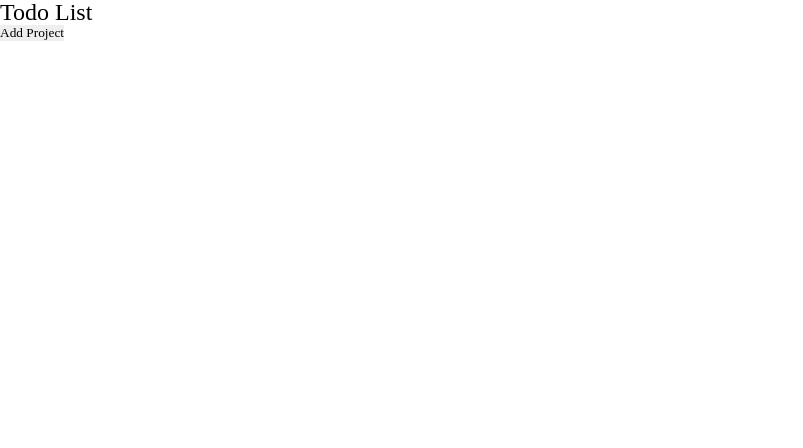
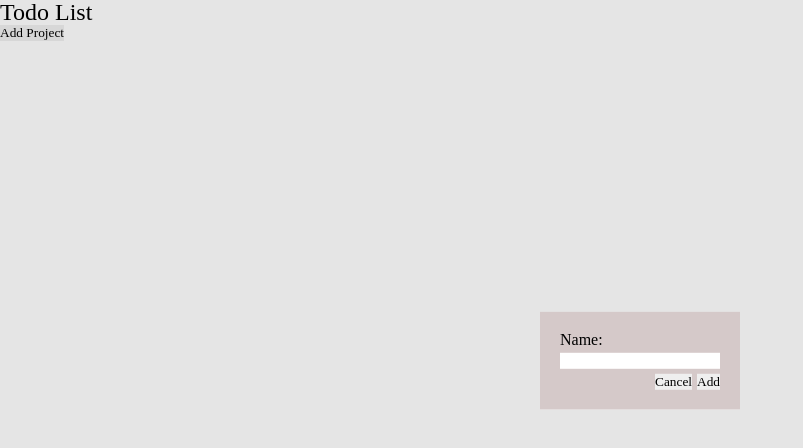
Before and after one commit to david-tseluiko/todo-list, a website built with webpack: page src/template.html in a window 1280 px wide. Both pictures are taken after a click on the button "Add Project". Shown: the whole page, without its empty margins (0-803 px from the left). Built offline with nearby package versions, Linux system fonts and the light colour scheme.

Commit message:
Will make it possible to add new projects

```diff
--- /dev/null
+++ b/src/addProject.js
@@ -0,0 +1,70 @@
+export default function appendNewProject() {
+    const modal = document.querySelector("#projectDialog");
+
+    const cancelButton = document.querySelector(".cancel");
+    const addButton = document.querySelector(".add");
+
+    modal.showModal();
+
+    cancelButton.addEventListener("click", closeModal);
+    addButton.addEventListener("click", addProject);
+}
+
+function closeModal() {
+    const modal = document.querySelector("#projectDialog");
+    const cancelButton = document.querySelector(".cancel");
+
+    modal.close();
+    cancelButton.removeEventListener("click", closeModal);
+
+    console.log("cancel executed");
+}
+
+function addProject(event) {
+    const input = document.querySelector(".form__input");
+
+    if (input.value && isDuplicateName()) {
+        event.preventDefault();
+        addItem();
+        clearForm();
+    }
+
+    console.log("add executed");
+}
+
+function isDuplicateName() {
+    const previousProjects = document.querySelector(".side__projects");
+    const input = document.querySelector(".form__input");
+
+    for (let project of Array.from(previousProjects.children)) {
+        if (project.textContent == input.value) {
+            input.setCustomValidity("This project name already exists.");
+            return false;
+        }
+    }
+
+    return true;
+}
+
+function addItem() {
+    const projectsList = document.querySelector(".side__projects");
+    const input = document.querySelector(".form__input");
+
+    const li = document.createElement("li");
+    li.className = "projects__item";
+
+    const button = document.createElement("button");
+    button.className = "projects__button";
+    button.textContent = input.value;
+
+    li.append(button);
+    projectsList.append(li);
+}
+
+function clearForm() {
+    const modal = document.querySelector("#projectDialog");
+    const form = document.querySelector(".side__form");
+
+    form.reset();
+    modal.close();
+}
--- a/src/css/style.css
+++ b/src/css/style.css
@@ -1 +1,25 @@
 @import url("./reset.css");
+
+#projectDialog {
+    position: absolute;
+    top: 50%;
+    left: 50%;
+    transform: translate(-50%, -90%);
+}
+
+.side__form {
+    display: flex;
+    gap: 5px;
+    flex-direction: column;
+    background-color: #d5c9c9;
+    width: 200px;
+    height: auto;
+    padding: 20px;
+}
+
+.form__button-container {
+    display: flex;
+    justify-content: right;
+    align-items: center;
+    gap: 5px;
+}
--- a/src/index.js
+++ b/src/index.js
@@ -1,40 +1,8 @@
 import "./css/style.css";
+import createDOM from "./websiteStructure";
+import appendNewProject from "./addProject";
 
-const body = document.querySelector("body");
+createDOM();
 
-(function createPrimaryGrid() {
-    const wrapper = document.createElement("div");
-    wrapper.className = "wrapper";
-
-    const sideBar = document.createElement("aside");
-    sideBar.className = "side";
-
-    const mainPage = document.createElement("main");
-    mainPage.className = "main";
-
-    wrapper.append(sideBar, mainPage);
-    body.appendChild(wrapper);
-})();
-
-(function updateSideBar() {
-    const sideBar = document.querySelector(".side");
-
-    const title = document.createElement("h1");
-    title.className = "side__title";
-    title.textContent = "Todo List";
-
-    const projectPanel = createProjectPanel()
-
-    sideBar.append(title, projectPanel[0], projectPanel[1]);
-})();
-
-function createProjectPanel() {
-    const addProject = document.createElement("button");
-    addProject.className = "side__add-button";
-    addProject.textContent = "Add Project";
-
-    const projects = document.createElement("div");
-    projects.className = "side__projects";
-
-    return [addProject, projects];
-}
+const addProjectButton = document.querySelector(".side__add-button");
+addProjectButton.addEventListener("click", appendNewProject);
--- /dev/null
+++ b/src/websiteStructure.js
@@ -0,0 +1,79 @@
+export default function createDOM() {
+    const body = document.querySelector("body");
+
+    (function createPrimaryGrid() {
+        const wrapper = document.createElement("div");
+        wrapper.className = "wrapper";
+
+        const sideBar = document.createElement("aside");
+        sideBar.className = "side";
+
+        const mainPage = document.createElement("main");
+        mainPage.className = "main";
+
+        wrapper.append(sideBar, mainPage);
+        body.appendChild(wrapper);
+    })();
+
+    (function updateSideBar() {
+        const sideBar = document.querySelector(".side");
+
+        const title = document.createElement("h1");
+        title.className = "side__title";
+        title.textContent = "Todo List";
+
+        const projectPanel = createProjectPanel();
+
+        sideBar.append(title, projectPanel[0], projectPanel[1]);
+    })();
+
+    function createProjectPanel() {
+        const addProject = document.createElement("button");
+        addProject.className = "side__add-button";
+        addProject.textContent = "Add Project";
+
+        const projects = document.createElement("ul");
+        projects.className = "side__projects projects";
+
+        return [addProject, projects];
+    }
+
+    (function addProjectFormModal() {
+        const side = document.querySelector(".side");
+
+        const dialog = document.createElement("dialog");
+        dialog.id = "projectDialog";
+
+        const form = document.createElement("form");
+        form.className = "side__form form";
+        form.method = "dialog";
+
+        const nameLabel = document.createElement("label");
+        nameLabel.className = "form__name";
+        nameLabel.textContent = "Name:";
+        nameLabel.setAttribute("for", "name");
+
+        const nameInput = document.createElement("input");
+        nameInput.className = "form__input";
+        nameInput.id = "name";
+        nameInput.required = true;
+
+        const buttonContainer = document.createElement("div");
+        buttonContainer.className = "form__button-container";
+
+        const cancelButton = document.createElement("button");
+        cancelButton.className = "form__button cancel";
+        cancelButton.textContent = "Cancel";
+        cancelButton.type = "button";
+
+        const addButton = document.createElement("button");
+        addButton.className = "form__button add";
+        addButton.textContent = "Add";
+        addButton.type = "submit";
+
+        buttonContainer.append(cancelButton, addButton);
+        form.append(nameLabel, nameInput, buttonContainer);
+        dialog.append(form);
+        side.append(dialog);
+    })();
+}
```
